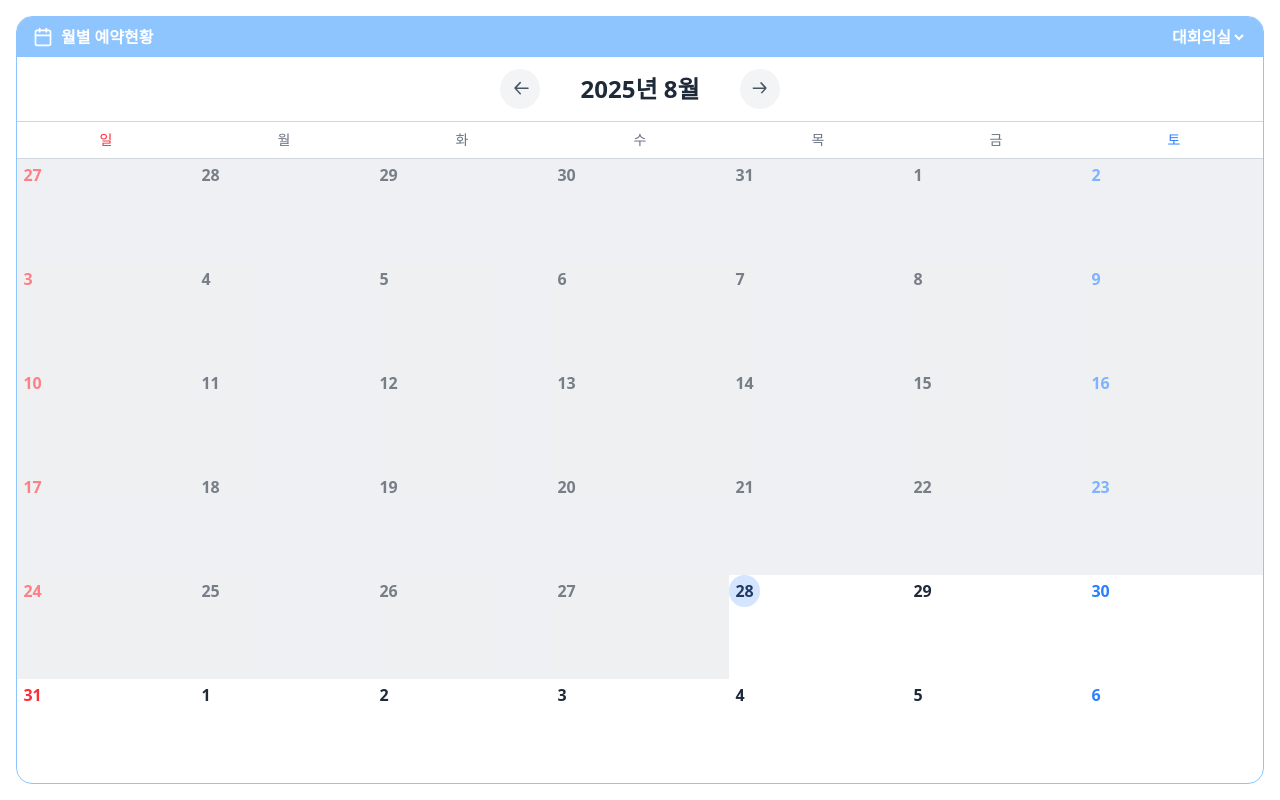
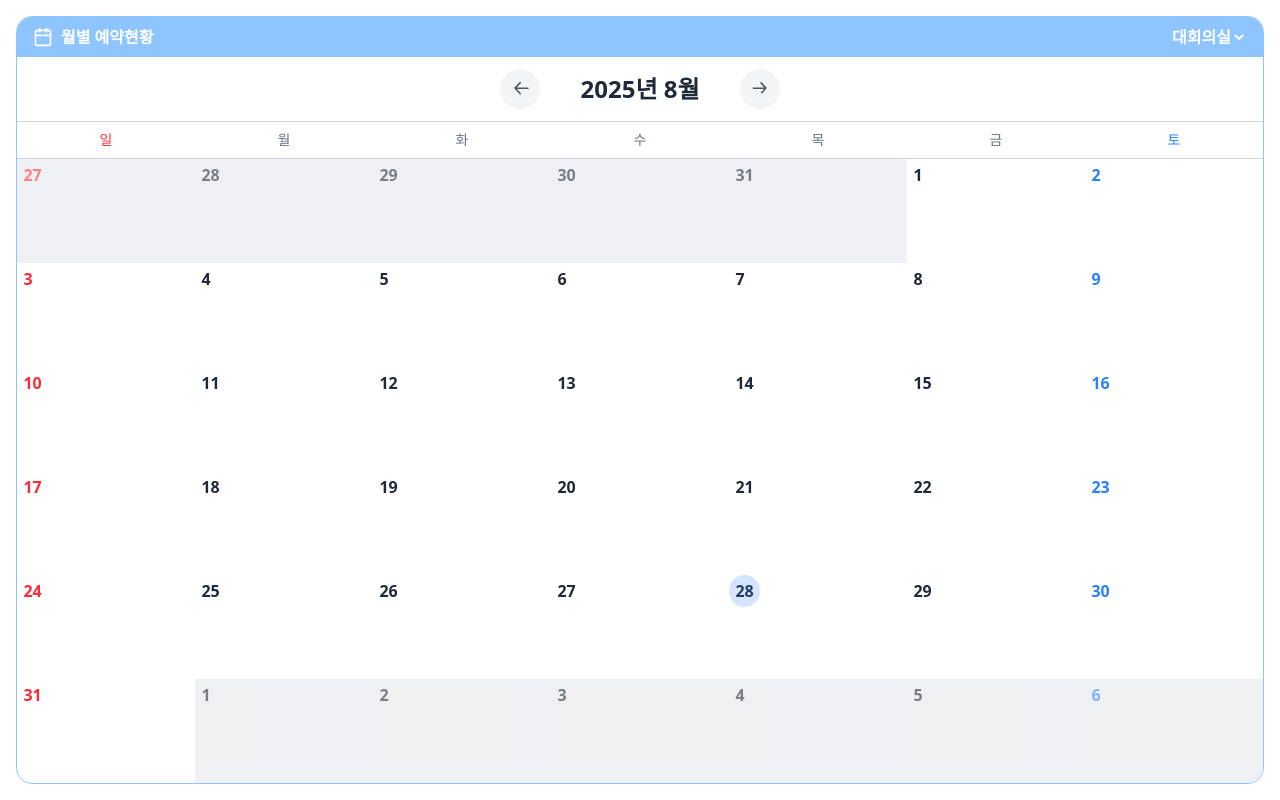
Before and after one commit to seokjunh/meeting-room-reservation, a React (Vite) app in the folder frontend/: page /large-room in a window 1280 px wide. Built offline with nearby package versions, Linux system fonts and the light colour scheme; no server answers.

Commit message:
add tailwind-scrollbar-hide plugin & update modal

```diff
--- a/frontend/package.json
+++ b/frontend/package.json
@@ -35,6 +35,7 @@
     "@vitejs/plugin-react-swc": "^4.0.0",
     "prettier": "^3.6.2",
     "prettier-plugin-tailwindcss": "^0.6.14",
+    "tailwind-scrollbar-hide": "^4.0.0",
     "tailwindcss": "^4.1.12",
     "tw-animate-css": "^1.3.7",
     "typescript": "~5.8.3",
--- a/frontend/src/components/Calendar.tsx
+++ b/frontend/src/components/Calendar.tsx
@@ -6,9 +6,11 @@ import {
   endOfMonth,
   endOfWeek,
   format,
-  isBefore,
+  getMonth,
   isSaturday,
   isSunday,
+  isToday,
+  startOfDay,
   startOfMonth,
   startOfWeek,
   subMonths,
@@ -122,20 +124,16 @@ const Calendar = ({ roomName }: { roomName: string }) => {
 
           <div className="grid h-full grid-cols-7">
             {createMonth.map((date) => {
-              const parsedDate = format(date, "yyyy-MM-dd");
-              const today = format(new Date(), "yyyy-MM-dd");
-
-              const isToday = parsedDate === today;
+              const validation = getMonth(currentDate) === getMonth(date);
 
               return (
                 <button
                   key={date.toISOString()}
                   type="button"
-                  disabled={isBefore(parsedDate, today)}
                   className={`flex flex-col ${
-                    isBefore(parsedDate, today)
-                      ? "cursor-not-allowed bg-gray-200 opacity-60"
-                      : "cursor-pointer hover:bg-gray-200"
+                    validation
+                      ? "cursor-pointer hover:bg-gray-200"
+                      : "cursor-not-allowed bg-gray-200 opacity-60"
                   } `}
                   onClick={() => modalHandler(date)}
                 >
@@ -148,7 +146,7 @@ const Calendar = ({ roomName }: { roomName: string }) => {
                           : "text-gray-800"
                     }`}
                   >
-                    {isToday && (
+                    {isToday(date) && (
                       <div className="absolute inset-0 flex items-center justify-end">
                         <div className="h-8 w-8 rounded-full bg-blue-500 opacity-20" />
                       </div>
@@ -165,6 +163,10 @@ const Calendar = ({ roomName }: { roomName: string }) => {
             setIsOpenModal={setIsOpenModal}
             selectDate={selectDate}
             roomName={roomName}
+            isBefore={differenceInCalendarDays(
+              startOfDay(currentDate),
+              startOfDay(selectDate),
+            )}
           />
         )}
       </div>
--- a/frontend/src/components/Modal.tsx
+++ b/frontend/src/components/Modal.tsx
@@ -56,10 +56,12 @@ const Modal = ({
   setIsOpenModal,
   selectDate,
   roomName,
+  isBefore,
 }: {
   setIsOpenModal: Dispatch<SetStateAction<boolean>>;
   selectDate: Date;
   roomName: string;
+  isBefore: number;
 }) => {
   const [isDragging, setIsDragging] = useState(false);
   const [reserved, setReserved] = useState<IResevation[]>([]);
@@ -80,7 +82,7 @@ const Modal = ({
       ? selectedTime.filter((t) => t !== time)
       : [...selectedTime, time];
 
-    form.setValue("selectedTime", updated);
+    form.setValue("selectedTime", updated.sort());
   };
 
   const onSubmit = async (data: z.infer<typeof formSchema>) => {
@@ -152,7 +154,7 @@ const Modal = ({
       <div className="mx-auto flex w-[50rem] flex-col rounded-lg bg-white shadow-lg">
         <button
           type="button"
-          className="cursor-pointer self-end overflow-hidden hover:bg-gray-300"
+          className="cursor-pointer self-end"
           onClick={() => setIsOpenModal(false)}
         >
           <CloseIcon />
@@ -170,7 +172,7 @@ const Modal = ({
             {reserved.length === 0 ? (
               <div className="text-gray-400">예약된 일정이 없습니다.</div>
             ) : (
-              <ul className="space-y-3 overflow-y-scroll h-[25.5rem]">
+              <ul className="scrollbar-hide h-[25.5rem] space-y-3 overflow-y-scroll">
                 {reserved.map((reservation, _idx) => (
                   <div
                     key={reservation.topic}
@@ -202,7 +204,8 @@ const Modal = ({
                 <div className="flex self-end">
                   <button
                     type="submit"
-                    className="cursor-pointer rounded-lg bg-blue-300 px-4 py-2 text-white hover:bg-blue-300/90"
+                    disabled={isBefore > 0}
+                    className="cursor-pointer rounded-lg bg-blue-300 px-4 py-2 text-white hover:bg-blue-300/90 disabled:pointer-events-none"
                   >
                     예약하기
                   </button>
@@ -217,7 +220,8 @@ const Modal = ({
                         <FormLabel>회의명</FormLabel>
                         <FormControl>
                           <input
-                            className="rounded-md border px-3 py-2"
+                            disabled={isBefore > 0}
+                            className="rounded-md border px-3 py-2 disabled:border-gray-300"
                             {...field}
                           />
                         </FormControl>
@@ -235,7 +239,8 @@ const Modal = ({
                         <FormControl>
                           <input
                             placeholder="쉼표(,)로 구분하여 입력하세요."
-                            className="rounded-md border px-3 py-2"
+                            disabled={isBefore > 0}
+                            className="rounded-md border px-3 py-2 disabled:border-gray-300"
                             {...field}
                           />
                         </FormControl>
@@ -260,13 +265,13 @@ const Modal = ({
                         time={time}
                         selectedTime={selectedTime}
                         reservedTimes={reservedTimes}
+                        isBefore={isBefore}
                         onMouseDown={() => {
                           setIsDragging(true);
                           toggleTime(time);
                         }}
                         onMouseEnter={() => {
                           if (isDragging) toggleTime(time);
-                          console.log(1);
                         }}
                       />
                     ))}
--- a/frontend/src/components/TimeButton.tsx
+++ b/frontend/src/components/TimeButton.tsx
@@ -2,12 +2,14 @@ const TimeButton = ({
   time,
   selectedTime,
   reservedTimes,
+  isBefore,
   onMouseDown,
   onMouseEnter,
 }: {
   time: string;
   selectedTime: string[];
   reservedTimes: string[];
+  isBefore: number;
   onMouseDown: () => void;
   onMouseEnter: () => void;
 }) => {
@@ -15,10 +17,9 @@ const TimeButton = ({
     <button
       key={time}
       type="button"
-      disabled={reservedTimes.includes(time)}
       onMouseDown={onMouseDown}
       onMouseEnter={onMouseEnter}
-      className={`cursor-pointer py-2 text-xl ${selectedTime.includes(time) ? "bg-gray-200" : "hover:bg-amber-100"} disabled:cursor-not-allowed disabled:bg-gray-200`}
+      className={`py-2 text-xl ${reservedTimes.includes(time) || isBefore > 0 ? "pointer-events-none cursor-not-allowed bg-gray-200" : "cursor-pointer hover:bg-amber-100"} ${selectedTime.includes(time) && "bg-gray-200"}`}
     >
       {time}
     </button>
--- a/frontend/src/index.css
+++ b/frontend/src/index.css
@@ -1,2 +1,3 @@
 @import "tailwindcss";
 @import "tw-animate-css";
+@import 'tailwind-scrollbar-hide/v4';
```
Also changed, not shown: 1 other file (tests, documents, lock files or other folders).
